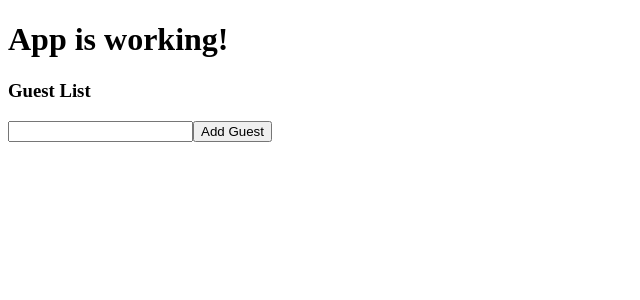
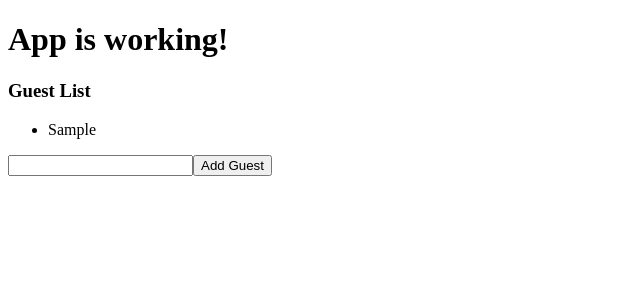
Before and after one commit to MihaiGitHub/rts-2, a React (Create React App) app: page / in a window 1280 px wide. Both pictures are taken after typing "Sample" into the empty fields and a click on the button "Add Guest". Shown: the top 300 px of the page, without its empty margins (0-640 px from the left). Built offline with nearby package versions, Linux system fonts and the light colour scheme.

Commit message:
Display guest list

```diff
--- a/src/state/GuestList.tsx
+++ b/src/state/GuestList.tsx
@@ -14,6 +14,11 @@ const GuestList: React.FC = () => {
   return (
     <div>
       <h3>Guest List</h3>
+      <ul>
+        {guests.map((guest) => (
+          <li key={guest}>{guest}</li>
+        ))}
+      </ul>
       <input value={name} onChange={(e) => setName(e.target.value)} />
       <button onClick={onClick}>Add Guest</button>
     </div>
```
